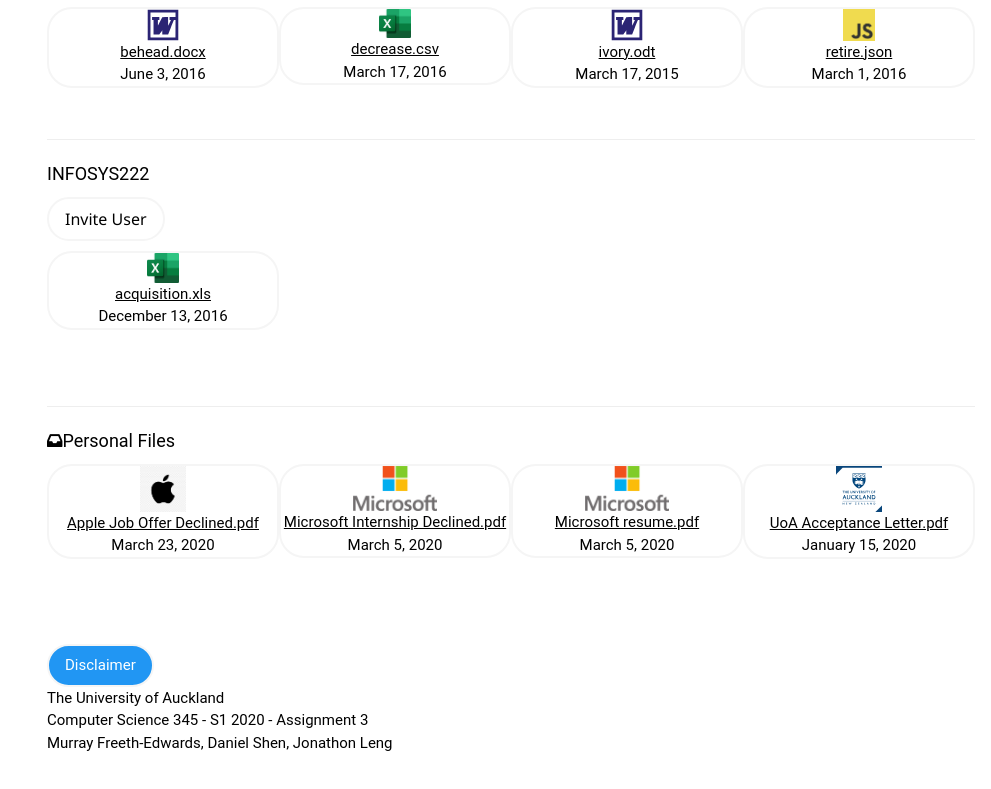
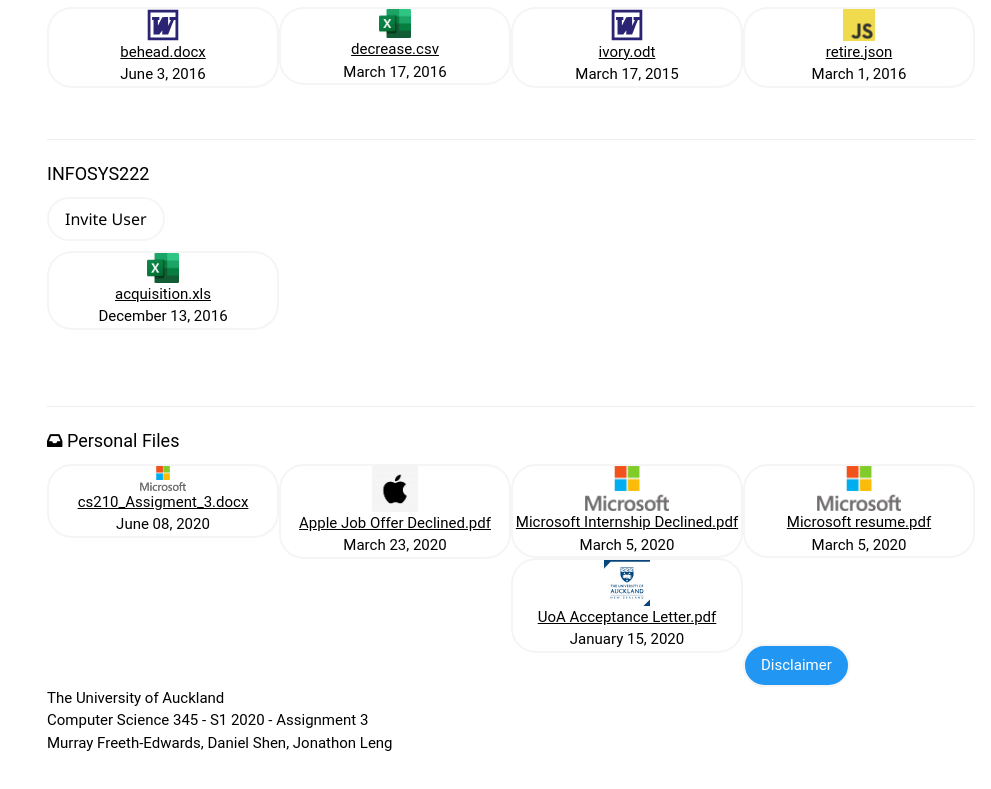
Before and after one commit to devnull-nz/cs345a3.github.io, a plain HTML site: page index.html in a window 1280 px wide. Shown: the part 862-1651 px from the top of the page, without its empty margins (289-1280 px from the left). Drawn offline with nearby package versions, Linux system fonts and the light colour scheme; a web font is replaced by a local one.

Commit message:
Added a file to share for testing
Added an cs210_assigment_3.docx for usage testing

```diff
--- a/index.html
+++ b/index.html
@@ -420,8 +420,19 @@
 
       <div><br>
         <br><br><br><br><hr>
-        <h5><i class="fa fa-inbox"></i>Personal Files</h5>
+        <h5><i class="fa fa-inbox"></i> Personal Files</h5>
         <span>
+       <div id="f24" class="customSplit roundedCorners">
+        <center>
+         <a href="#cs210_Assigment_3.docx"  onclick="viewFile('24', true); curCourseName = 'Personal';">
+          <img src="microsoft.png" width="20%" />
+          <br />
+          cs210_Assigment_3.docx
+         </a>
+            <br>June 08, 2020
+        </center>
+       </div>
+
        <div id="f24" class="customSplit roundedCorners">
         <center>
          <a href="#Apple_Job_Offer_Declined.pdf"  onclick="viewFile('24', true); curCourseName = 'Personal';">
@@ -432,6 +443,7 @@
             <br>March 23, 2020
         </center>
        </div>
+
 
        <div id="f23"  class="customSplit roundedCorners">
         <center>
```
